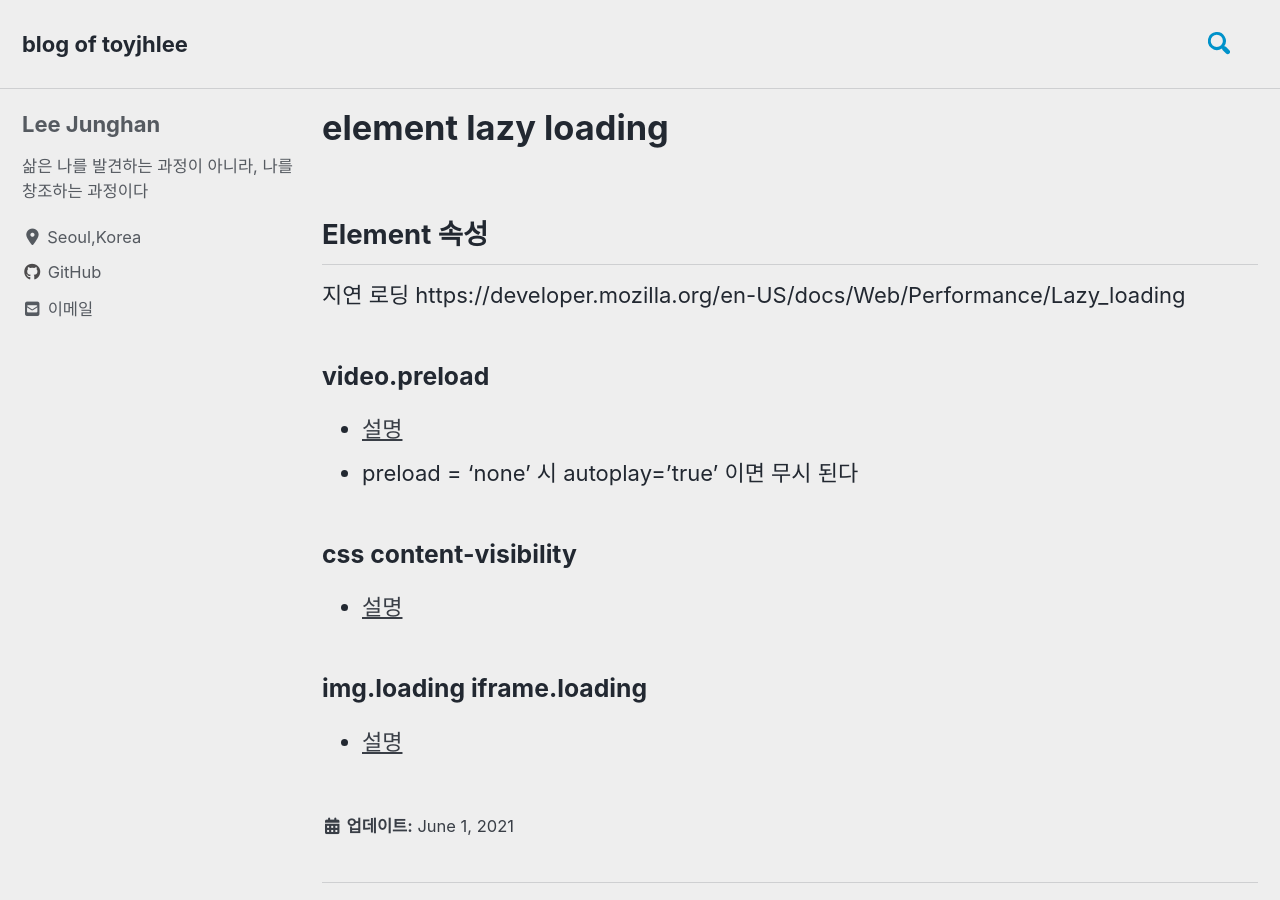
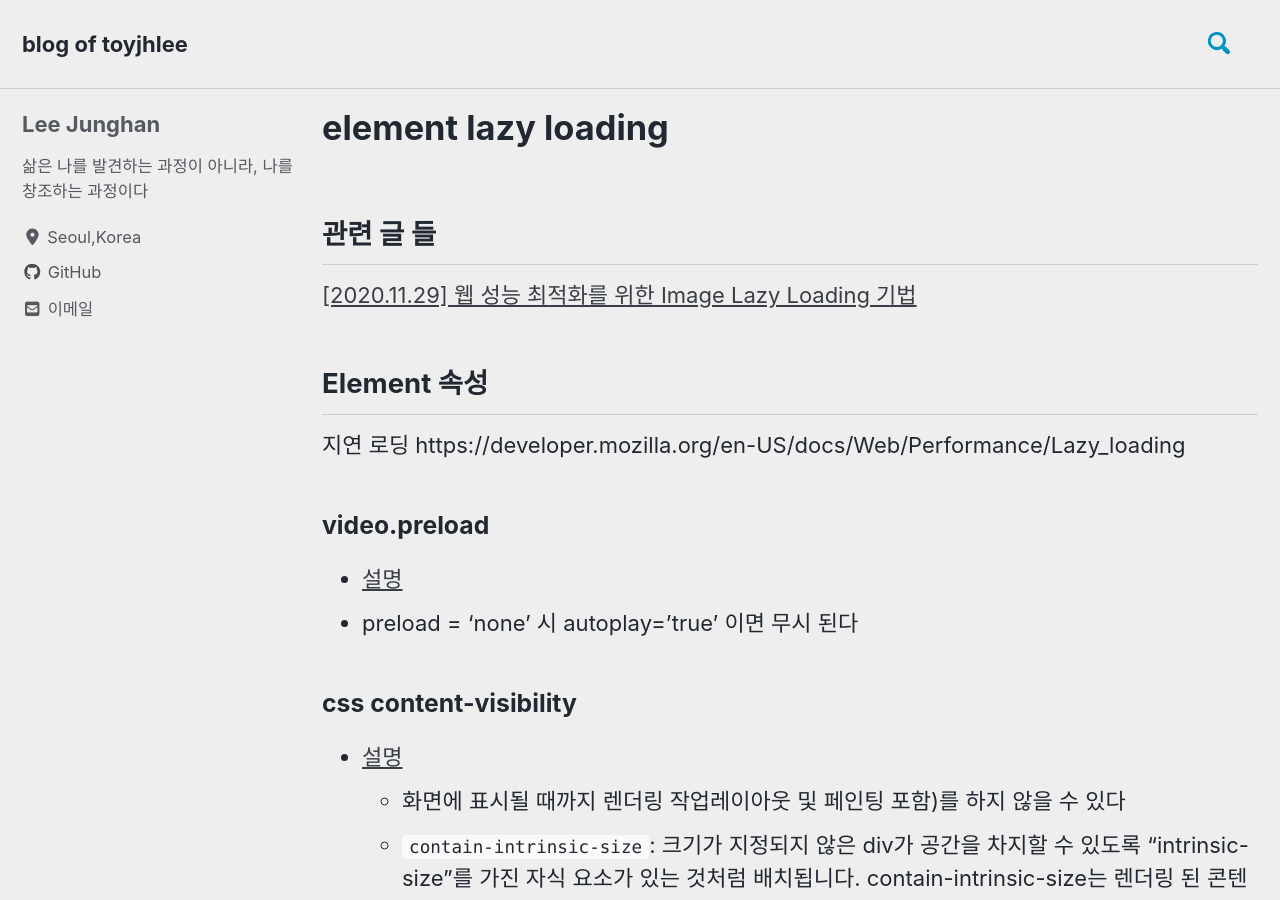
Before and after one commit to toyjhlee/toyjhlee.github.com, a Jekyll site: the page built from _posts/2021/2021-06-01-element-lazy.md, in a window 1280 px wide and 900 px high. Built offline with Jekyll 4.4.1, drawn with Linux system fonts in a browser that asks for light colours; cached includes are drawn as plain includes; nearby versions of some CDN libraries; some of the changed text lies outside the part shown.

Commit message:
Update article

```diff
--- a/_posts/2021/2021-06-01-element-lazy.md
+++ b/_posts/2021/2021-06-01-element-lazy.md
@@ -1,6 +1,10 @@
 ---
 title: 'element lazy loading'
 ---
+
+## 관련 글 들
+
+[[2020.11.29] 웹 성능 최적화를 위한 Image Lazy Loading 기법](https://helloinyong.tistory.com/297)
 
 ## Element 속성
 
@@ -14,6 +18,14 @@
 ### css content-visibility
 
 -   [설명](https://wit.nts-corp.com/2020/09/11/6223)
+    -   화면에 표시될 때까지 렌더링 작업레이아웃 및 페인팅 포함)를 하지 않을 수 있다
+    -   `contain-intrinsic-size`: 크기가 지정되지 않은 div가 공간을 차지할 수 있도록 “intrinsic-size”를 가진 자식 요소가 있는 것처럼 배치됩니다. contain-intrinsic-size는 렌더링 된 콘텐츠 대신 placeholder로서 동작합니다.
+
+#### 숨김 스타일 비교
+
+-   display: none: 요소를 숨기고 렌더링 상태를 제거합니다. 즉, 해당 요소를 표시하기 위해서는 새 요소를 렌더링 하는 것만큼 비용이 많이 듭니다.
+-   visibility: hidden: 요소를 숨기면서 렌더링 상태는 유지합니다. 이것은 문서에서 요소를 실제로 제거하지 않으며, 여전히 페이지에서 공간을 차지하고 클릭할 수 있는 상태입니다. 또한 숨겨져 있더라도 필요하면 렌더링 상태를 업데이트합니다.
+-   반면 content-visibility: hidden은 렌더링 상태를 유지하면서 요소를 숨기는데, 상태를 변경해야 할 일이 생기면 요소가 다시 화면에 표시될 때만 변경합니다.(예로 content-visibility: hidden 속성이 제거되는 경우)
 
 ### img.loading iframe.loading
 
```
Also changed, not shown: _posts/2020/12/2020-12-14-mock.md (+4 -0 lines).
